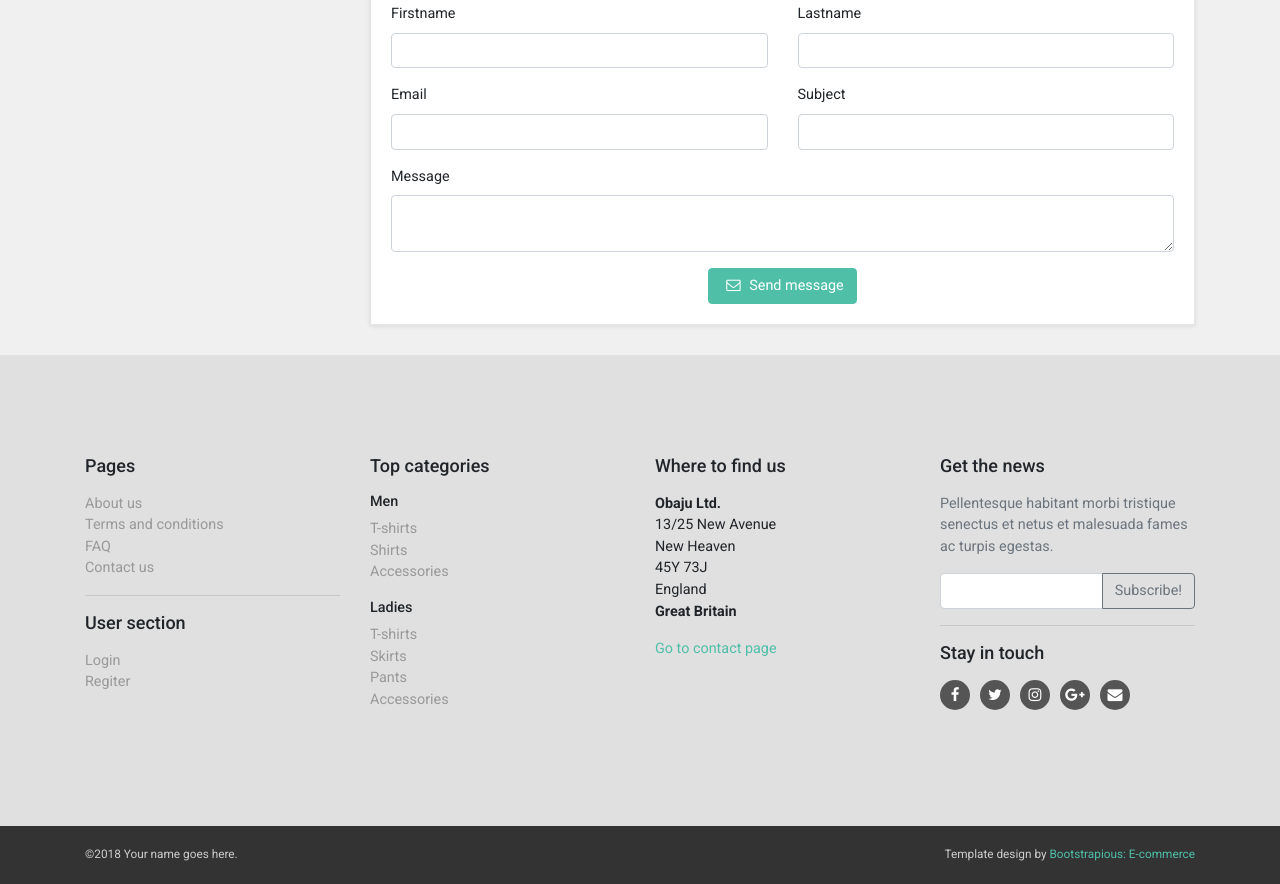
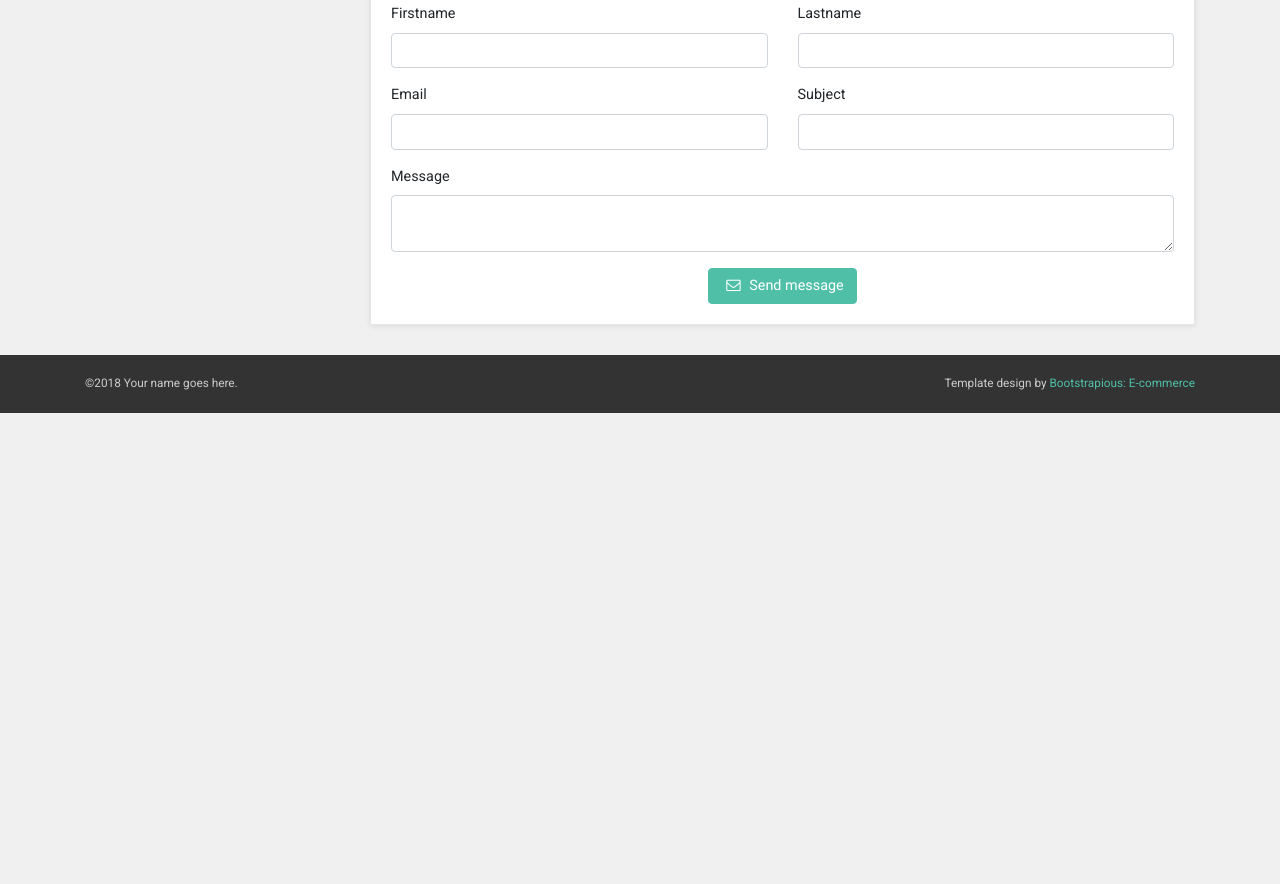
Before and after one commit to advaitk13/HoosHacks, a website: page contact.html in a window 1280 px wide. Shown: the part 1126-2010 px from the top of the page. After the commit the page ends 1539 px from the top, so only its background shows below. Drawn offline with Linux system fonts and the light colour scheme; some packages are replaced by stand-ins of ours.

Commit message:
Deleted irrelevant footer on contact.html

```diff
--- a/contact.html
+++ b/contact.html
@@ -367,74 +367,7 @@
         </div>
       </div>
     </div>
-    <!--
-    *** FOOTER ***
-    _________________________________________________________
-    -->
-    <div id="footer">
-      <div class="container">
-        <div class="row">
-          <div class="col-lg-3 col-md-6">
-            <h4 class="mb-3">Pages</h4>
-            <ul class="list-unstyled">
-              <li><a href="text.html">About us</a></li>
-              <li><a href="text.html">Terms and conditions</a></li>
-              <li><a href="faq.html">FAQ</a></li>
-              <li><a href="contact.html">Contact us</a></li>
-            </ul>
-            <hr>
-            <h4 class="mb-3">User section</h4>
-            <ul class="list-unstyled">
-              <li><a href="#" data-toggle="modal" data-target="#login-modal">Login</a></li>
-              <li><a href="register.html">Regiter</a></li>
-            </ul>
-          </div>
-          <!-- /.col-lg-3-->
-          <div class="col-lg-3 col-md-6">
-            <h4 class="mb-3">Top categories</h4>
-            <h5>Men</h5>
-            <ul class="list-unstyled">
-              <li><a href="category.html">T-shirts</a></li>
-              <li><a href="category.html">Shirts</a></li>
-              <li><a href="category.html">Accessories</a></li>
-            </ul>
-            <h5>Ladies</h5>
-            <ul class="list-unstyled">
-              <li><a href="category.html">T-shirts</a></li>
-              <li><a href="category.html">Skirts</a></li>
-              <li><a href="category.html">Pants</a></li>
-              <li><a href="category.html">Accessories</a></li>
-            </ul>
-          </div>
-          <!-- /.col-lg-3-->
-          <div class="col-lg-3 col-md-6">
-            <h4 class="mb-3">Where to find us</h4>
-            <p><strong>Obaju Ltd.</strong><br>13/25 New Avenue<br>New Heaven<br>45Y 73J<br>England<br><strong>Great Britain</strong></p><a href="contact.html">Go to contact page</a>
-            <hr class="d-block d-md-none">
-          </div>
-          <!-- /.col-lg-3-->
-          <div class="col-lg-3 col-md-6">
-            <h4 class="mb-3">Get the news</h4>
-            <p class="text-muted">Pellentesque habitant morbi tristique senectus et netus et malesuada fames ac turpis egestas.</p>
-            <form>
-              <div class="input-group">
-                <input type="text" class="form-control"><span class="input-group-append">
-                  <button type="button" class="btn btn-outline-secondary">Subscribe!</button></span>
-              </div>
-              <!-- /input-group-->
-            </form>
-            <hr>
-            <h4 class="mb-3">Stay in touch</h4>
-            <p class="social"><a href="#" class="facebook external"><i class="fa fa-facebook"></i></a><a href="#" class="twitter external"><i class="fa fa-twitter"></i></a><a href="#" class="instagram external"><i class="fa fa-instagram"></i></a><a href="#" class="gplus external"><i class="fa fa-google-plus"></i></a><a href="#" class="email external"><i class="fa fa-envelope"></i></a></p>
-          </div>
-          <!-- /.col-lg-3-->
-        </div>
-        <!-- /.row-->
-      </div>
-      <!-- /.container-->
-    </div>
-    <!-- /#footer-->
-    <!-- *** FOOTER END ***-->
+
 
 
     <!--
```
